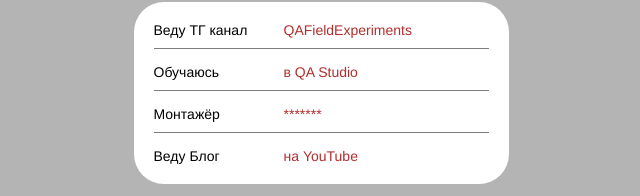
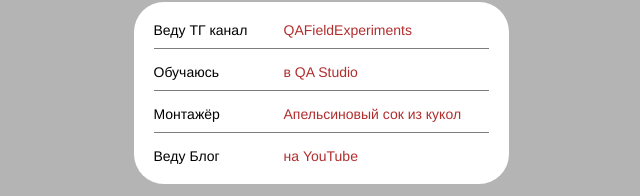
Before and after one commit to EvgSash/EvgSash.github.io, a plain HTML site: page index.html in a window 1280 px wide. Shown: the part 517-713 px from the top of the page, without its empty margins (319-959 px from the left). Drawn offline with Linux system fonts and the light colour scheme.

Commit message:
Update index.html

```diff
--- a/index.html
+++ b/index.html
@@ -68,7 +68,7 @@
           </li>
           <li class="links__link">
             <p class="links__title">Монтажёр</p>
-            <a class="linsk__link" href="*****">*******</a>
+            <a class="linsk__link" href="https://www.youtube.com/@Dashiel999">Апельсиновый сок из кукол</a>
           </li>
           <li class="links__link">
             <p class="links__title">Веду Блог</p>
```
